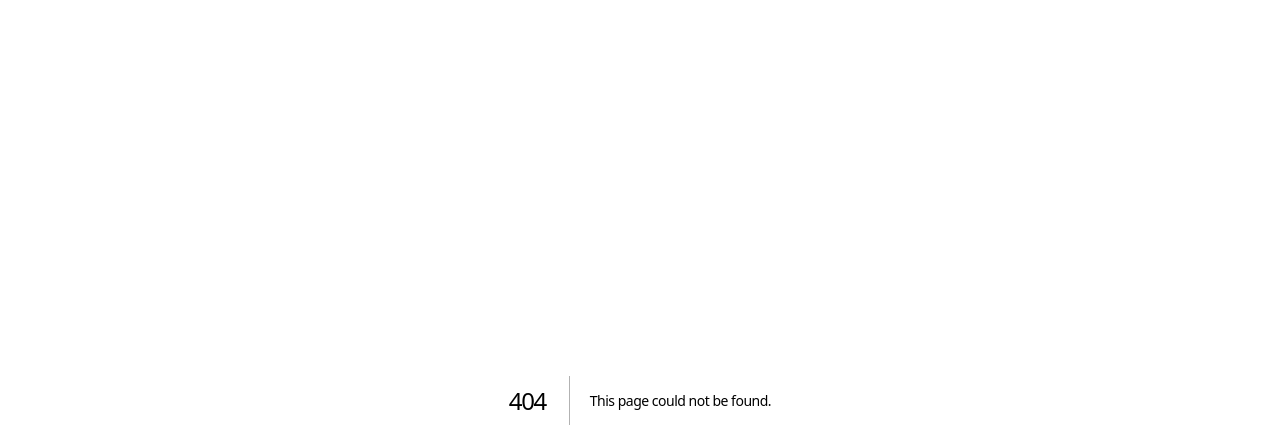
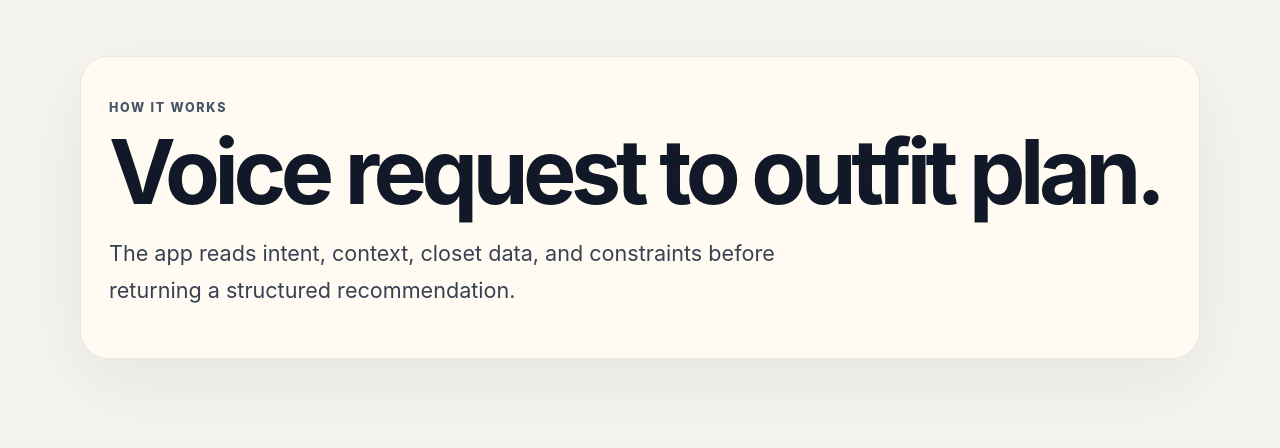
Before and after one commit to drolu-cmyk/ai-native-personal-stylist, a Next.js app in the folder apps/web/: page /how-it-works in a window 1280 px wide. Before the commit this address had no page. Shown: the top 448 px of the page. Built offline with nearby package versions, Linux system fonts and the light colour scheme.

Commit message:
Add how it works page

```diff
--- /dev/null
+++ b/apps/web/app/how-it-works/page.tsx
@@ -0,0 +1,11 @@
+export default function HowItWorksPage() {
+  return (
+    <main className="site-shell">
+      <section className="panel">
+        <p className="eyebrow">How it works</p>
+        <h1>Voice request to outfit plan.</h1>
+        <p className="lede">The app reads intent, context, closet data, and constraints before returning a structured recommendation.</p>
+      </section>
+    </main>
+  );
+}
```
